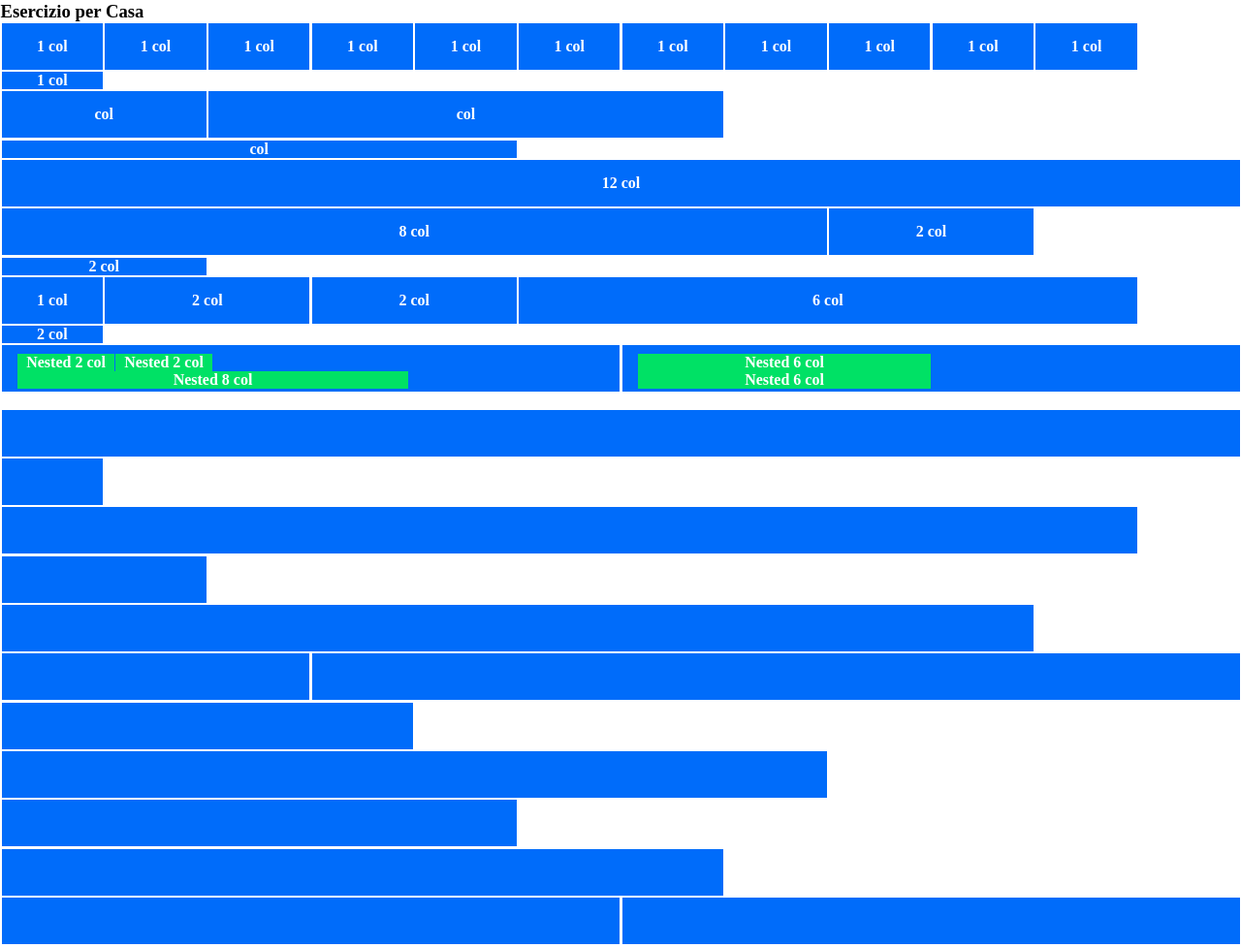
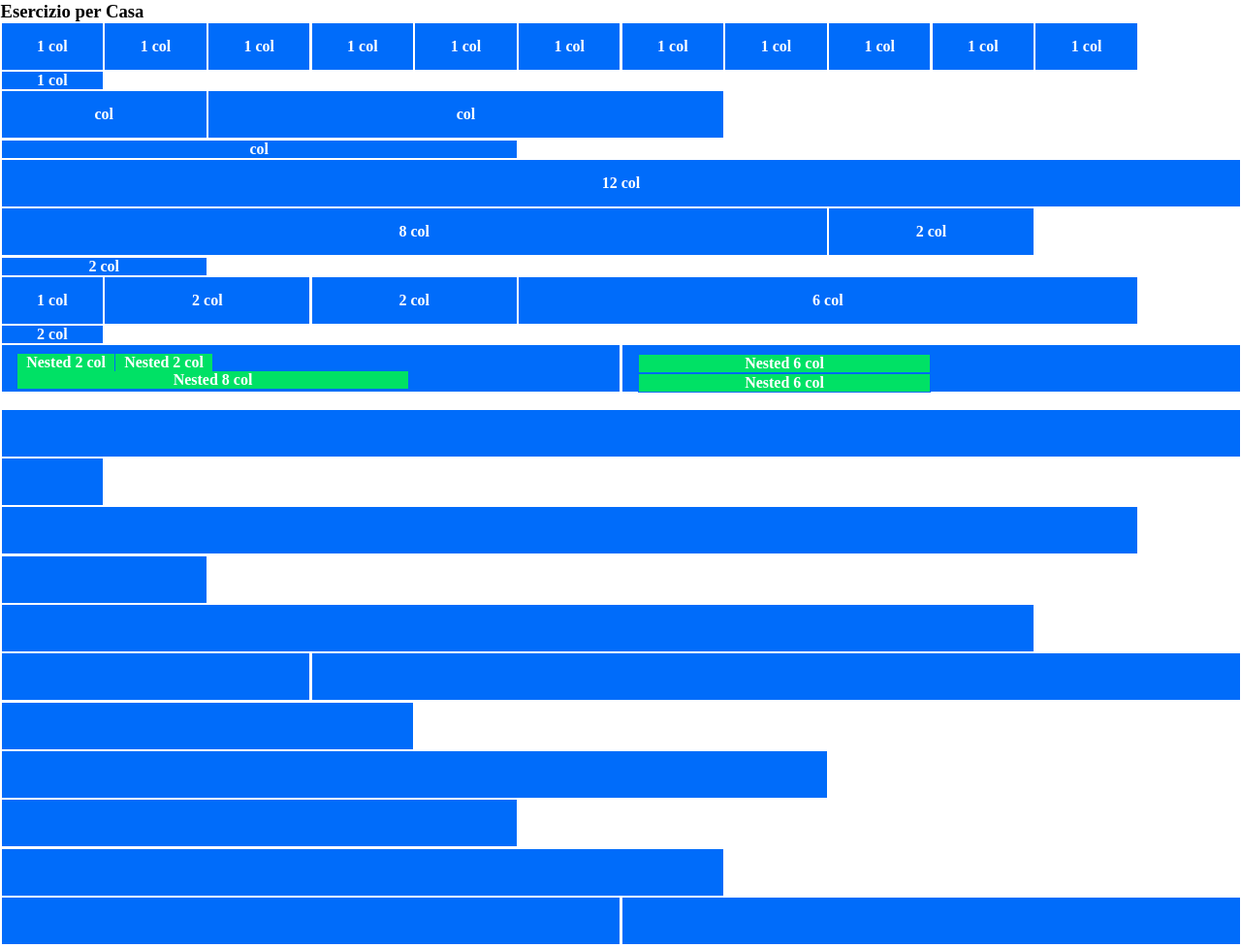
Before and after one commit to MarcoPicca/html-css-12bool, a plain HTML site: page index.html in a window 1280 px wide. Shown: the top 978 px of the page at 97% size. Drawn offline with Linux system fonts and the light colour scheme.

Commit message:
correzione row-nested

```diff
--- a/index.html
+++ b/index.html
@@ -111,10 +111,10 @@
             </div>
             <div class="col-6 text-center blue marg border height">
                 <div class="row-nested">
-                    <div class="col-6 text-center green marg">
+                    <div class="col-6 text-center green marg border-blue">
                         <h4 class="h4-white">Nested 6 col</h4>
                     </div>
-                    <div class="col-6 text-center green marg">
+                    <div class="col-6 text-center green marg border-blue">
                         <h4 class="h4-white">Nested 6 col</h4>
                     </div>
                 </div>
--- a/style.css/style.css
+++ b/style.css/style.css
@@ -29,6 +29,10 @@
     background-color: #006cfa;
 }
 
+.border-blue{
+    border: .5px solid #006cfa;
+}
+
 .green{
     background-color: #00e165;
 }
```
